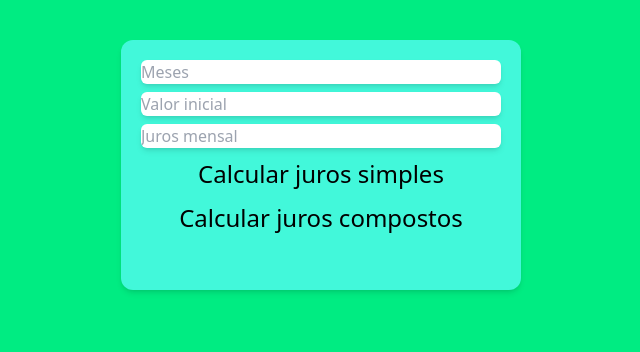
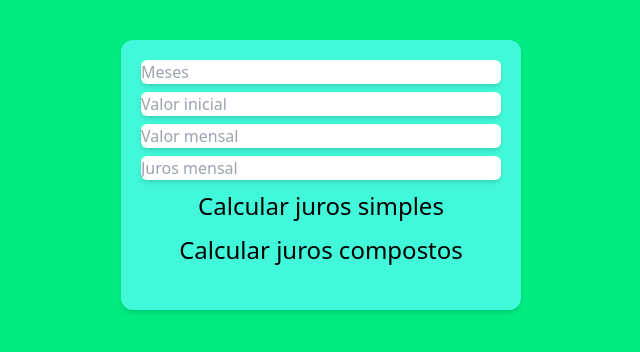
Before and after one commit to marcosaol/CalculadoraJuros, a React (Vite) app: page / in a window 1280 px wide. Shown: the top 352 px of the page, without its empty margins (319-959 px from the left). Built offline with nearby package versions, Linux system fonts and the light colour scheme.

Commit message:
feat: added periodicValue feature for compound interest calculation

```diff
--- a/src/App.jsx
+++ b/src/App.jsx
@@ -4,30 +4,48 @@ import Visor from "./components/visor";
 import GoButton from "./components/goButton";
 import Input from "./components/input";
 
-function calculateSimpleInterest(time, value, rate) {
-  if (isNaN(time) || isNaN(value) || isNaN(rate)) {
+function calculateSimpleInterest(time, initialValue, periodicValue, rate) {
+  if (isNaN(time) || isNaN(initialValue) || isNaN(rate)) {
     return alert("Erro: Insira valores válidos");
   }
+  if (isNaN(periodicValue)) {
+    periodicValue = 0;
+  }
+
   let percentageRate = rate / 100;
-  let interest = value * percentageRate * time;
-  let finalValue = interest + Number(value);
-  console.log(interest, finalValue);
+  let interest = initialValue * percentageRate * time;
+
+  let interestOnPeriodicValue = 0;
+  for (let n = 1; n < time; n++) {
+    interestOnPeriodicValue += periodicValue * percentageRate * n;
+  }
+  interest += interestOnPeriodicValue;
+  let finalValue = interest + Number(initialValue) + periodicValue * (time - 1);
   return { interest, finalValue };
 }
 
-function calculateCompoundInterest(time, value, rate) {
-  if (isNaN(time) || isNaN(value) || isNaN(rate)) {
+function calculateCompoundInterest(time, initialValue, periodicValue, rate) {
+  if (isNaN(time) || isNaN(initialValue) || isNaN(rate)) {
     return alert("Erro: Insira valores válidos");
   }
+  if (isNaN(periodicValue)) {
+    periodicValue = 0;
+  }
+
   let percentageRate = rate / 100;
-  let finalValue = value * Math.pow(1 + percentageRate, time);
-  let interest = finalValue - value;
+  let finalValue = initialValue * Math.pow(1 + percentageRate, time);
+  for (let i = 1; i <= time; i++) {
+    finalValue += periodicValue * Math.pow(1 + percentageRate, time - i);
+  }
+
+  let interest = finalValue - (Number(initialValue) + periodicValue * time);
   return { interest, finalValue };
 }
 
 function App() {
   const [time, setTime] = useState();
   const [initialValue, setInitialValue] = useState();
+  const [periodicValue, setPeriodicValue] = useState();
   const [rate, setRate] = useState();
   const [interest, setInterest] = useState(null);
   const [finalValue, setFinalValue] = useState(null);
@@ -39,12 +57,14 @@ function App() {
       ({ interest, finalValue } = calculateSimpleInterest(
         time,
         initialValue,
+        periodicValue,
         rate
       ));
     } else {
       ({ interest, finalValue } = calculateCompoundInterest(
         time,
         initialValue,
+        periodicValue,
         rate
       ));
     }
@@ -62,6 +82,11 @@ function App() {
             value={initialValue}
             setValue={setInitialValue}
             text={"Valor inicial"}
+          />
+          <Input
+            value={periodicValue}
+            setValue={setPeriodicValue}
+            text={"Valor mensal"}
           />
           <Input value={rate} setValue={setRate} text={"Juros mensal"} />
           <GoButton
--- a/src/components/rectangular.jsx
+++ b/src/components/rectangular.jsx
@@ -1,6 +1,6 @@
 function Rectangular({ children }) {
   return (
-    <div className="h-[250px] sm:min-w-[200px] md:min-w-[400px] bg-custom-blue rounded-xl shadow-md p-5 flex flex-col gap-2">
+    <div className="h-[270px] sm:min-w-[200px] md:min-w-[400px] bg-custom-blue rounded-xl shadow-md p-5 flex flex-col gap-2">
       {children}
     </div>
   );
```
